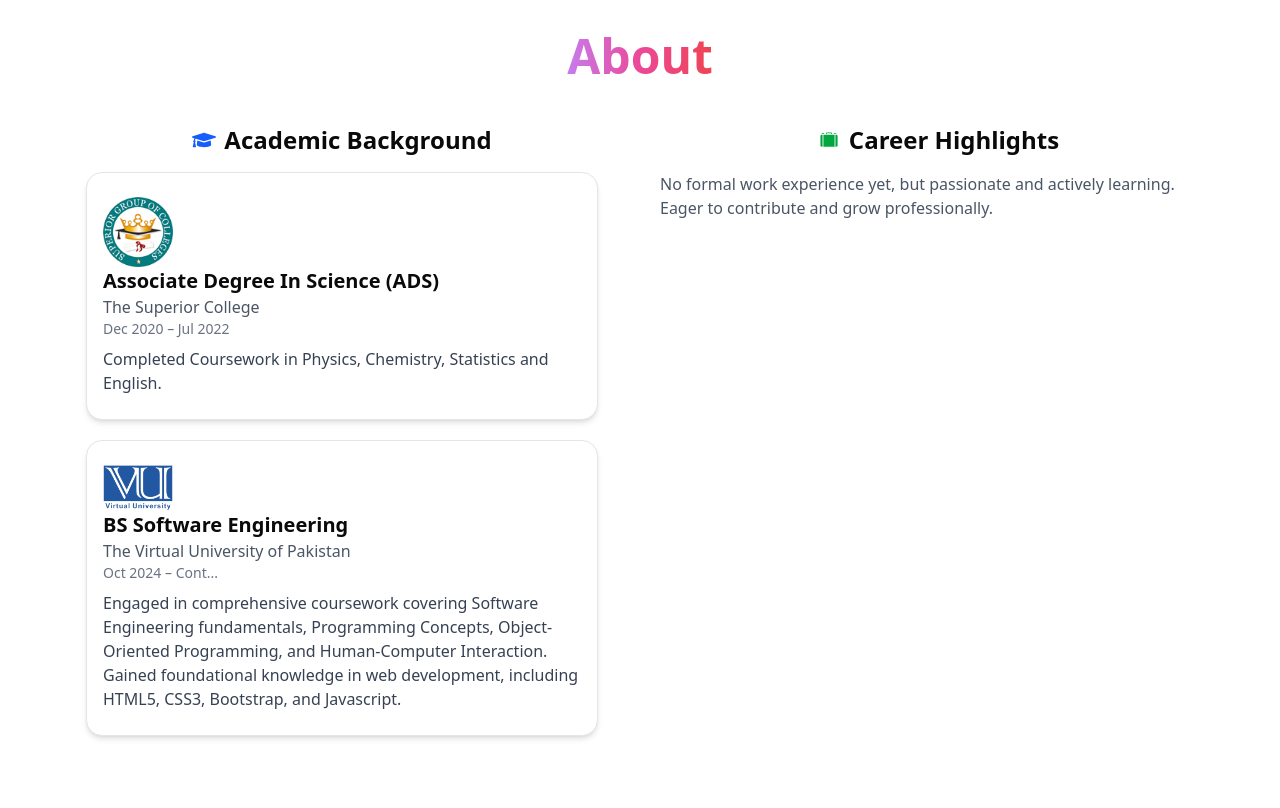
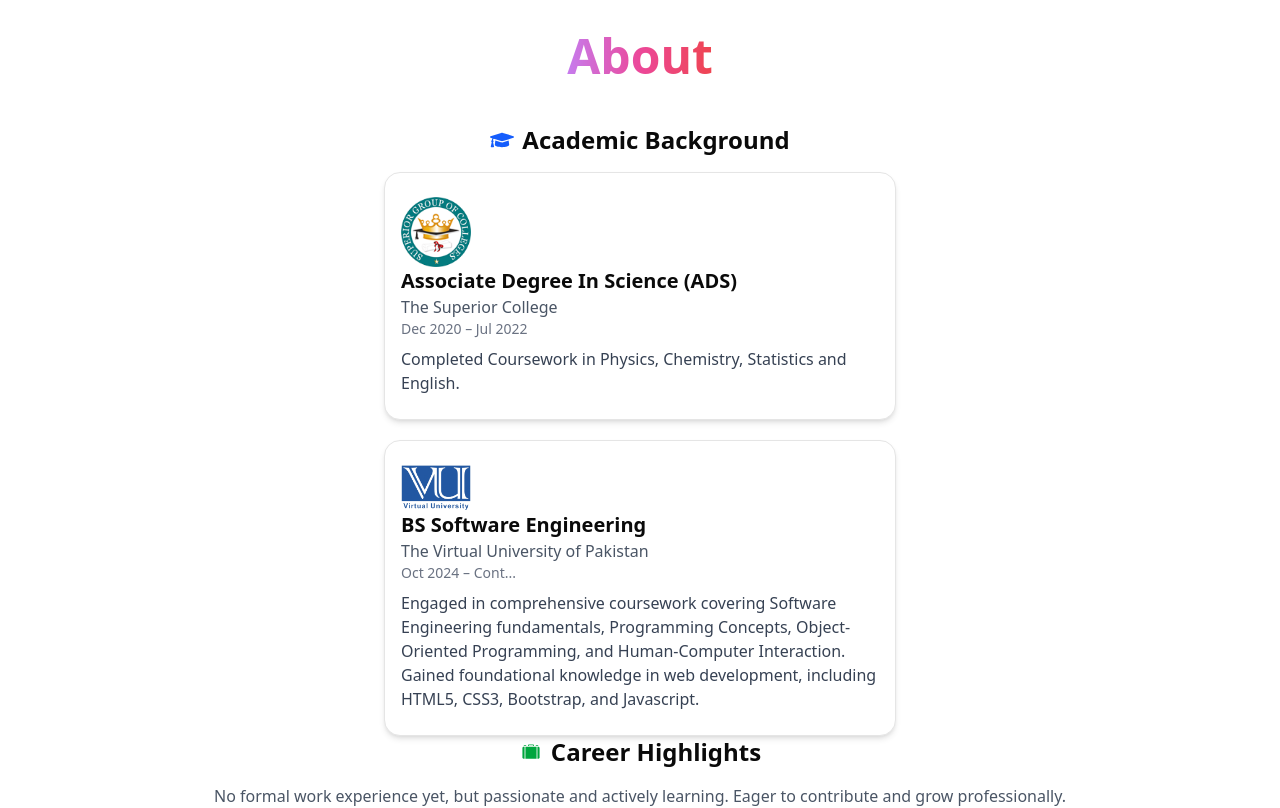
Before and after one commit to TayyabJunaidOfficial/My-Portfolio-NextJS, a Next.js app: page / in a window 1280 px wide. Shown: the part 640-1448 px from the top of the page. Built offline with nearby package versions, Linux system fonts and the light colour scheme.

Commit message:
Working on About Page

```diff
--- a/app/About/page.jsx
+++ b/app/About/page.jsx
@@ -4,6 +4,7 @@ import React from "react";
 import { FaGraduationCap } from "react-icons/fa";
 import { GiSuitcase } from "react-icons/gi";
 import EduCard from "../Components/Cards/EduCard";
+import Info_Section from "../Components/Info_Section/Info_Section";
 
 const About = () => {
   return (
@@ -11,26 +12,25 @@ const About = () => {
       <h1 className="sm:text-5xl text-4xl p-3 text-center gradient-text">
         About
       </h1>
-      <section className="flex flex-col md:flex-row gap-10 w-full max-w-6xl justify-center items-start">
+      <section className="">
         {/* Academic Background Section */}
-        <article className="flex-1 flex flex-col items-center text-center md:text-left">
-          <div className="flex items-center gap-2 text-2xl font-semibold mb-4">
-            <FaGraduationCap className="text-blue-600" />
-            <span>Academic Background</span>
-          </div>
+        <Info_Section
+          icon={<FaGraduationCap className="text-blue-600" />}
+          title="Academic Background"
+        >
           <EduCard />
-        </article>
+        </Info_Section>
 
         {/* Career Highlights Section */}
-        <article className="flex-1 flex flex-col items-center text-center md:text-left">
-          <div className="flex items-center gap-2 text-2xl font-semibold mb-4">
-            <GiSuitcase className="text-green-600" />
-            <span>Career Highlights</span>
-          </div>
+        <Info_Section
+          icon={<GiSuitcase className="text-green-600" />}
+          title="Career Highlights"
+        >
           <p className="text-gray-600">
-            No formal work experience yet, but passionate and actively learning. Eager to contribute and grow professionally.
+            No formal work experience yet, but passionate and actively learning.
+            Eager to contribute and grow professionally.
           </p>
-        </article>
+        </Info_Section>
       </section>
     </main>
   );
--- /dev/null
+++ b/app/Components/Info_Section/Info_Section.jsx
@@ -0,0 +1,15 @@
+import React from 'react'
+
+const Info_Section = ({icon,title,children}) => {
+    return (
+        <article className="flex-1 flex flex-col items-center text-center md:text-left">
+        <header className="flex items-center gap-2 text-2xl font-semibold mb-4">
+          {icon}
+          <span>{title}</span>
+        </header>
+        {children}
+      </article>
+  )
+}
+
+export default Info_Section
```
